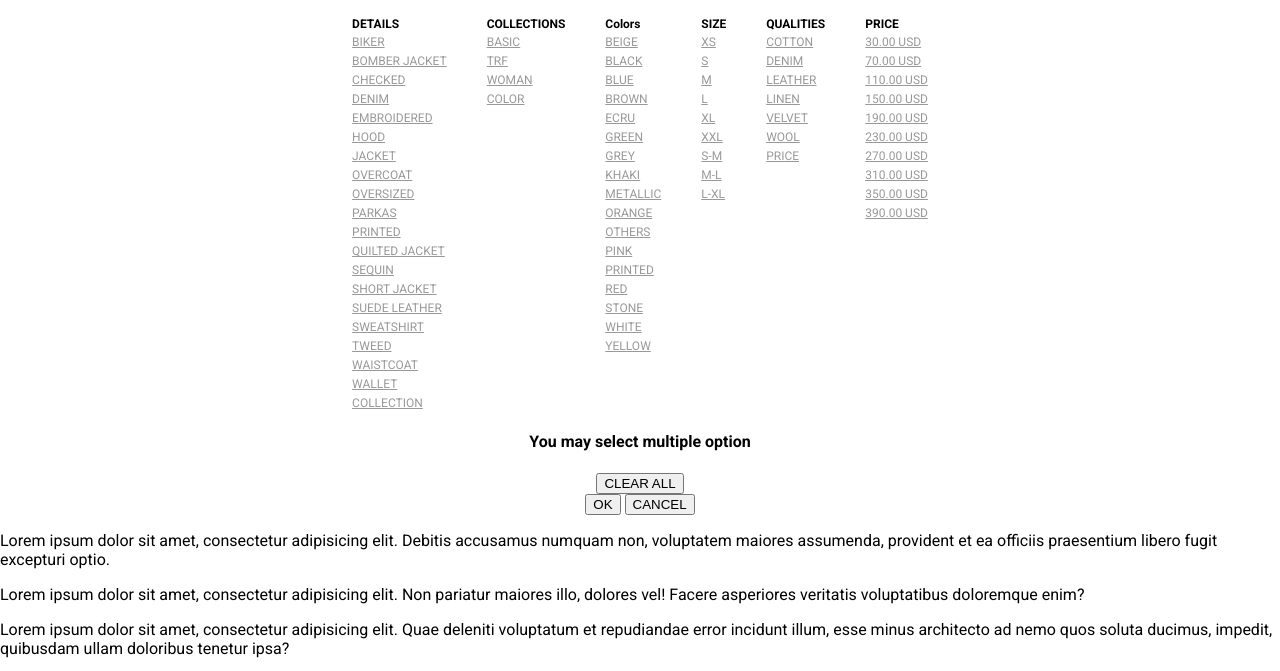
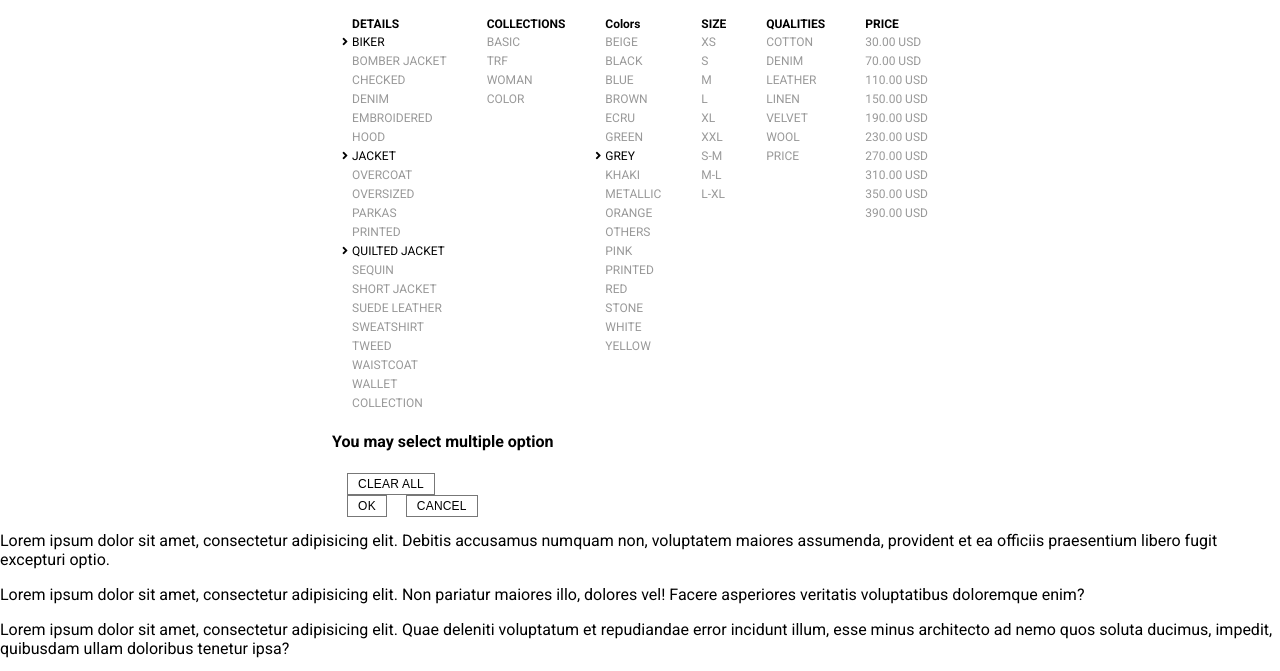
Before and after one commit to polodev/ztest, a website: page index.html in a window 1280 px wide. Shown: the part 118-789 px from the top of the page. Drawn offline with Linux system fonts and the light colour scheme.

Commit message:
added filter style

```diff
--- a/assets/scss/filter_box.scss
+++ b/assets/scss/filter_box.scss
@@ -30,11 +30,33 @@
         a {
           color: #999;
           font-size: .75rem;
+          transition:  all .2s;
+          text-decoration: none;
+          display: inline-block;
+          position: relative;
+          &.selected {
+            color: #000;
+            &:before {
+              font-family: "Font Awesome 5 Free";
+              font-weight: 900;
+              content: "\f105";
+              font-size: 12px;
+              display: inline-block;
+              position: absolute;
+              left: -10px;
+              color: #000;
+            }
+
+          }
+          &:hover {
+            color: #000;
+          }
         }
       }
     }
   }
   .filter_buttons {
+    text-align: left;
     .filter_buttons_bottom_left {
 
     }
--- a/assets/scss/global.scss
+++ b/assets/scss/global.scss
@@ -11,3 +11,25 @@ body {
 #main {
   padding-top: 115px;
 }
+
+.d-inline-block {
+  display: inline-block;
+}
+.d-inline {
+  display: inline;
+}
+.btn1 {
+  cursor: pointer;
+  -moz-box-shadow: inset 0px 1px 0px 0px #ffffff;
+  -webkit-box-shadow: inset 0px 1px 0px 0px #ffffff;
+  box-shadow: inset 0px 1px 0px 0px #ffffff;
+  background-color: transparent;
+  color: #000;
+  font-size: 12px;
+  letter-spacing: 0.2px;
+  padding: 3px 10px;
+  text-transform: uppercase;
+  text-shadow: 1px 1px 0px #ffffff;
+  margin-left: 15px;
+  border: 1px solid #777;
+}
--- a/index.html
+++ b/index.html
@@ -129,21 +129,22 @@
 </section>
 <div class='filter_box'>
   <div class='filter_box_inner'>
+    <div class='d-inline-block'>
       <div class='filter_column_wrapper'>
         <div class='filter_column'>
           <h4>DETAILS</h4>
-        <li><a href='#'>BIKER</a></li>
+          <li><a class="selected" href='#'>BIKER</a></li>
           <li><a href='#'>BOMBER JACKET</a></li>
           <li><a href='#'>CHECKED</a></li>
           <li><a href='#'>DENIM</a></li>
           <li><a href='#'>EMBROIDERED</a></li>
           <li><a href='#'>HOOD</a></li>
-        <li><a href='#'>JACKET</a></li>
+          <li><a class="selected"  href='#'>JACKET</a></li>
           <li><a href='#'>OVERCOAT</a></li>
           <li><a href='#'>OVERSIZED</a></li>
           <li><a href='#'>PARKAS</a></li>
           <li><a href='#'>PRINTED</a></li>
-        <li><a href='#'>QUILTED JACKET</a></li>
+          <li><a class="selected"  href='#'>QUILTED JACKET</a></li>
           <li><a href='#'>SEQUIN</a></li>
           <li><a href='#'>SHORT JACKET</a></li>
           <li><a href='#'>SUEDE LEATHER</a></li>
@@ -170,7 +171,7 @@
         <li><a href='#'>BROWN</a></li>
         <li><a href='#'>ECRU</a></li>
         <li><a href='#'>GREEN</a></li>
-      <li><a href='#'>GREY</a></li>
+        <li><a class="selected"  href='#'>GREY</a></li>
         <li><a href='#'>KHAKI</a></li>
         <li><a href='#'>METALLIC</a></li>
         <li><a href='#'>ORANGE</a></li>
@@ -235,6 +236,8 @@
     </div>
     <!-- /.filter_button -->
     </div>
+    <!-- /.d-inline-block -->
+  </div>
 </div>
 <script src='assets/js/jquery-3.3.1.js'></script>
 <script src='assets/js/script.js'></script>
```
Also changed, not shown: assets/css/style.css. Lines whose indentation alone changed are shown as unchanged.
